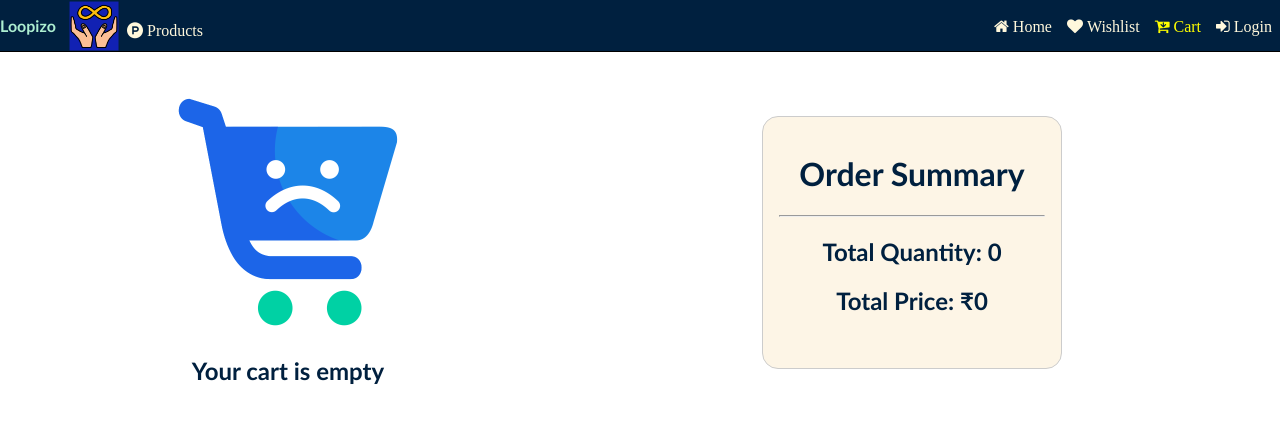
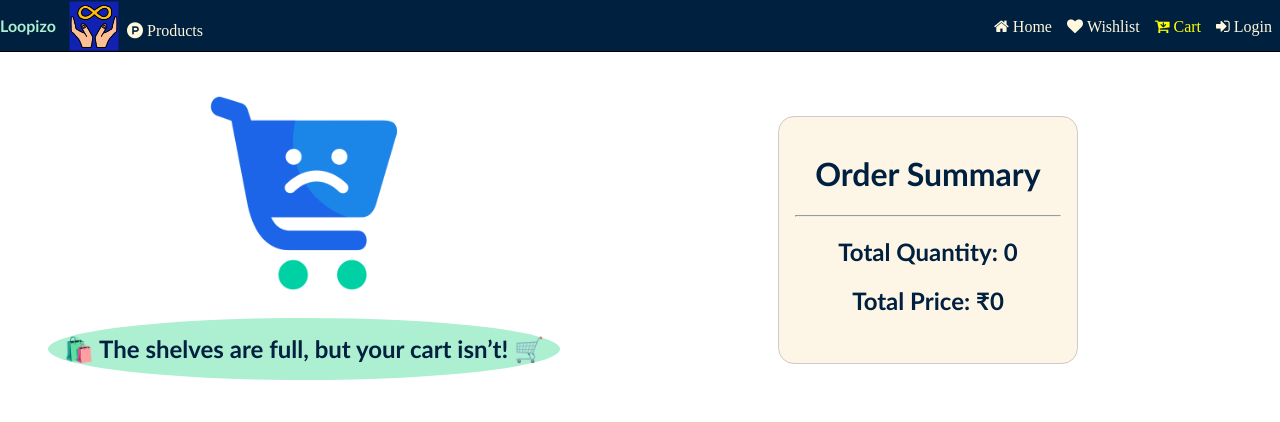
Before and after one commit to sam-0905/Ecom_backend, a React (Create React App) app in the folder Loopizo/: page /cart in a window 1280 px wide. Shown: the top 422 px of the page. Built offline with nearby package versions, Linux system fonts and the light colour scheme; what miragejs would draw is missing.

Commit message:
updated empty cart text and image

```diff
--- a/Loopizo/src/Pages/Cart.jsx
+++ b/Loopizo/src/Pages/Cart.jsx
@@ -16,7 +16,7 @@ const Cart = () => {
             console.log("from cart",cartItems),
             <div key={id} className="cart-card">
               <div>
-                <img src={image} alt={title} style={{ width: "200px" }} />
+                <img src={image} alt={title} className="cart-img" />
               </div>
               <div>
                 <h3>{title}</h3>
@@ -70,7 +70,7 @@ const Cart = () => {
               alt="Empty Cart"
               className="empty-cart"
             />
-            <h1 className="text">Your cart is empty</h1>
+            <h2 className="empty-cart-text">🛍️ The shelves are full, but your cart isn’t! 🛒</h2>
           </div>
         )}
       </div>
--- a/Loopizo/src/Pages/cart.css
+++ b/Loopizo/src/Pages/cart.css
@@ -40,6 +40,13 @@
     max-width: 600px;
 }
 
+.cart-img{
+    height: 150px;
+    /* Fixed height for all images */
+     width: 80%;
+     object-fit: cover;
+     margin: 1rem;
+}
 .price {
     font-size: 1.2em;
     color: #e28a2b;
@@ -57,15 +64,20 @@ align-content: center;
 }
 
 .empty-cart {
-    width: 50%;
+    width: 40%;
     display: block;
     margin: 0 auto;
+    object-fit: cover;
 }
-.text {
+
+.empty-cart-text{
     text-align: center;
-    font-size: 1.5rem;
-    font-weight: bold;
+    font-weight: 900;
     color: var(--primary-color);
+    background-color: var(--secondary-color);
+    padding: 1rem;
+    margin: 1rem;
+    border-radius: 50%;
 }
 
 .animate__animated.animate__fadeInLeft {
```
